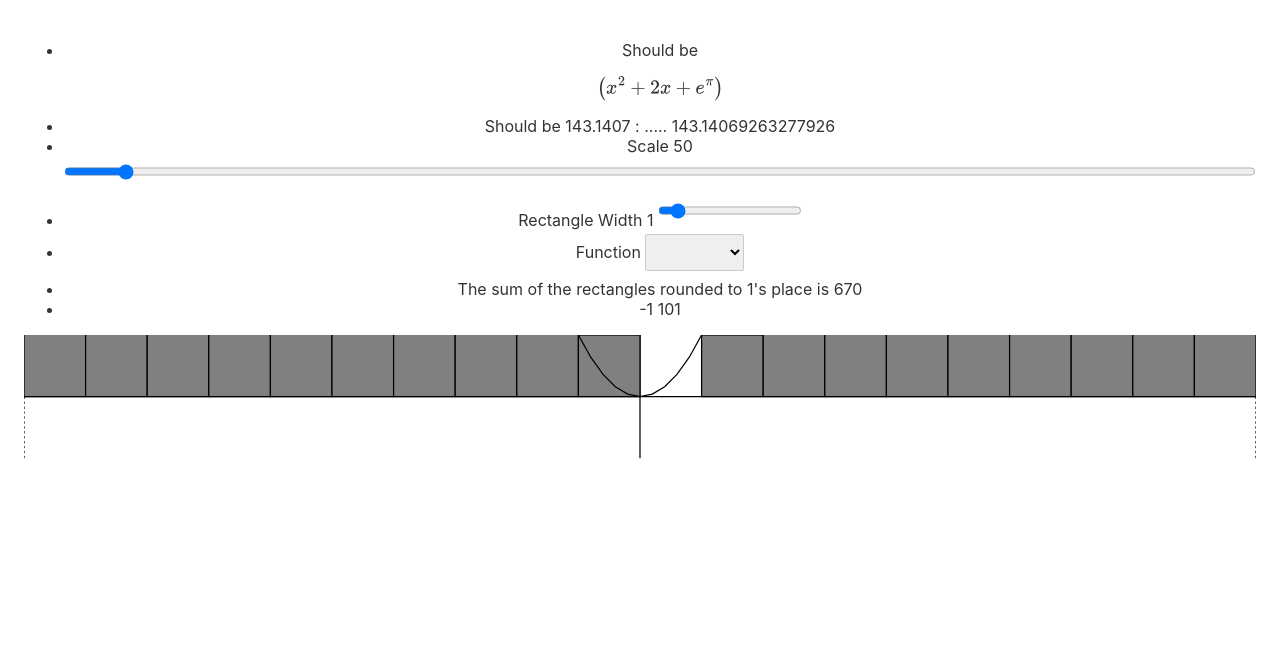
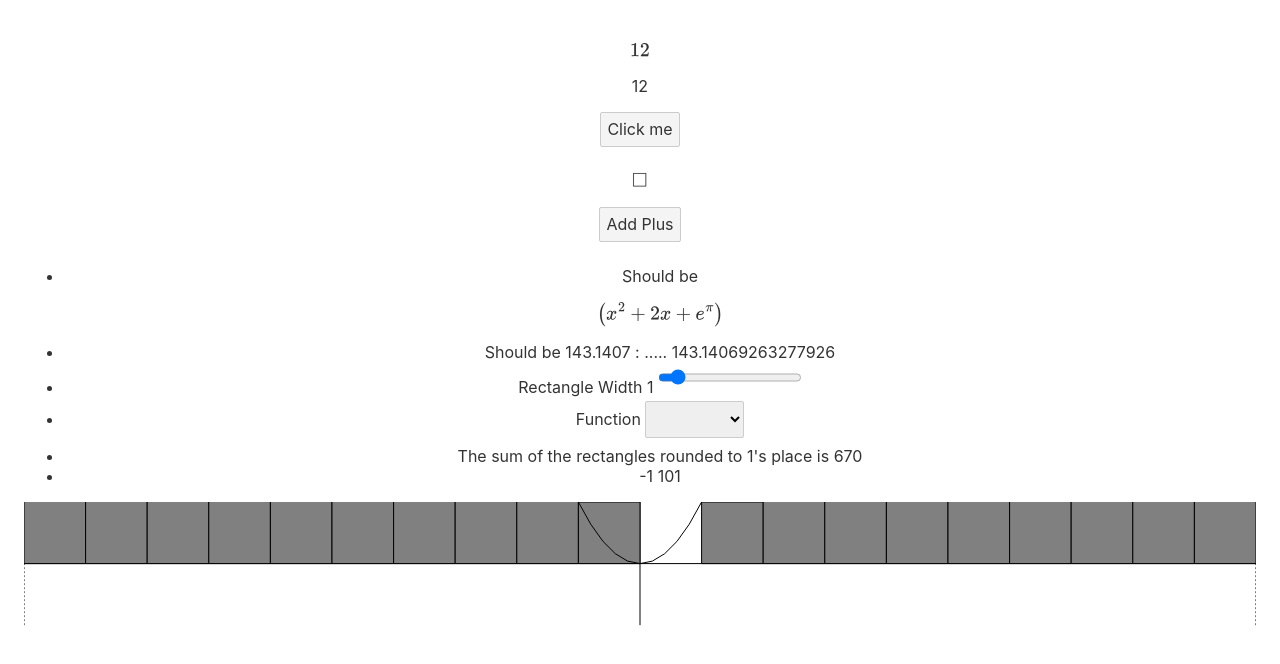
Before and after one commit to nchlsb/early-calc, a Svelte app: page / in a window 1280 px wide. Shown: the top 664 px of the page. Built offline with nearby package versions, Linux system fonts and the light colour scheme.

Commit message:
Trying equation input with mathJax, but found problem

```diff
--- a/src/App.svelte
+++ b/src/App.svelte
@@ -1,6 +1,7 @@
 <script lang="ts">
 	import { result, tex } from './expression'
-	import {maxBy, minBy, orElse, range, sumBy} from "./helpers";
+	import type { Maybe } from "./helpers";
+	import { endSwitch, maxBy, minBy, orElse, range, sumBy } from "./helpers";
 	import { onMount } from 'svelte';
 
 	type Point = {
@@ -65,8 +66,6 @@
 		};
 	});
 
-	let scale = 50;
-
 	onMount(() => {
 		let script = document.createElement('script');
 		script.src = "https://cdn.jsdelivr.net/npm/mathjax@3/es5/tex-svg.js";
@@ -94,11 +93,69 @@
 		9. ( )Dragging uppwer and lower bounds on graph
 		10.( ) Highlight over or under estimations as differnt color
 		11.( ) Math shold work out so scale varible is always 1 px
+		12.( ) Copy out math as text
 */
+
+type IncompleteExpression = {
+	kind: 'Plus'
+	left: IncompleteExpression
+	right: IncompleteExpression
+} | {
+	kind: '1'
+} | {
+	kind: 'Active'
+} | {
+	kind: 'Inactive'
+}
+
+function render(expression: IncompleteExpression): string {
+	switch (expression.kind) {
+		case 'Plus': return `\\left(${render(expression.left)} + ${render(expression.right)} \\right)`
+		case '1': return '1'
+		case 'Active': return '\\square'
+		case 'Inactive': return '\\blacksquare'
+	} endSwitch(expression)
+}
+
+function turnActiveIntoPlus(expression: IncompleteExpression): IncompleteExpression {
+	console.log('Calling Jaffa')
+	switch (expression.kind) {
+		case '1': return {kind: '1'};
+		case 'Inactive': return {kind: 'Inactive'};
+		case 'Active': return {kind: 'Plus', left: {kind: 'Active'}, right: {kind: 'Inactive'}};
+		case 'Plus': return {kind: 'Plus', left: turnActiveIntoPlus(expression.left), right: turnActiveIntoPlus(expression.right)}
+	} endSwitch(expression)
+}
+
+function hasActive(expression: IncompleteExpression): boolean {
+	switch (expression.kind) {
+		case '1': return false;
+		case 'Inactive': return false;
+		case 'Active': return true;
+		case 'Plus': return hasActive(expression.left) || hasActive(expression.right);
+	} endSwitch(expression)
+}
+
+let expression: IncompleteExpression = {kind: 'Active'}
+
+let brett: number = 12
 
 </script>
 
 <main>
+	<p>$$ {brett} $$</p>
+	<p>{brett}</p>
+	<button on:click={() => {
+		brett++;
+		MathJax.Hub.Queue(["Typeset", MathJax.Hub]);
+	}}>Click me </button>
+
+	$$ { render(expression) } $$
+	<button on:click={() => {
+		expression = turnActiveIntoPlus(expression);
+		MathJax.Hub.Queue(["Typeset", MathJax.Hub])
+	}}> Add Plus </button>
+
 	<ul>
 		<li>
 			Should be \[ {tex} \]
@@ -106,10 +163,6 @@
 
 		<li>
 			Should be 143.1407 : ..... {result}
-		</li>
-		<li>
-			Scale {scale}
-			<input class="bound-range" type="range" min={10} max={1000} bind:value={scale}>
 		</li>
 		<li>
 			Rectangle Width {dx}
@@ -129,35 +182,35 @@
 		<li>{yMinBound} {yMaxBound}</li>
 	</ul>
 
-	<svg class="cartesian" viewBox="{xMinBound * scale} {yMinBound * scale} {(xMaxBound - xMinBound) * scale} {(yMaxBound - yMinBound)  * scale}">
+	<svg class="cartesian" viewBox="{xMinBound} {yMinBound} {(xMaxBound - xMinBound)} {(yMaxBound - yMinBound) }">
 		<g>
 			<!-- x and y axis -->
-			<line stroke="black" fill="none" x1={xMinBound * scale} y1="0" x2={xMaxBound * scale} y2="0" />
-			<line stroke="black" fill="none" x1="0" y1={yMinBound * scale} x2="0" y2={yMaxBound * scale} />
+			<line stroke="black" fill="none" x1={xMinBound} y1="0" x2={xMaxBound} y2="0" />
+			<line stroke="black" fill="none" x1="0" y1={yMinBound} x2="0" y2={yMaxBound} />
 
 			<!-- bounds of intergral -->
-			<line stroke="black" stroke-dasharray="2,2" fill="none" x1={integralLowerBound * scale} y1={yMinBound * scale} x2={integralLowerBound * scale} y2={yMaxBound * scale} />
-			<line stroke="black" stroke-dasharray="2,2" fill="none" x1={integralUpperBound * scale} y1={yMinBound * scale} x2={integralUpperBound * scale} y2={yMaxBound * scale} />
+			<line stroke="black" stroke-dasharray="2,2" fill="none" x1={integralLowerBound} y1={yMinBound} x2={integralLowerBound} y2={yMaxBound} />
+			<line stroke="black" stroke-dasharray="2,2" fill="none" x1={integralUpperBound} y1={yMinBound} x2={integralUpperBound} y2={yMaxBound} />
 
 			<!-- rectangles -->
 			{#each riemannRectangles as rectangle}
 					<rect
 						class="riemann-rectangle"
-						x={rectangle.lowerLeftCorner.x * scale}
-						y={rectangle.lowerLeftCorner.y * scale}
-						width={rectangle.width * scale}
-						height={rectangle.height * scale}
+						x={rectangle.lowerLeftCorner.x}
+						y={rectangle.lowerLeftCorner.y}
+						width={rectangle.width}
+						height={rectangle.height}
 					/>
 			{/each}
 
 			<!-- graph of function -->
-			<polyline stroke="black" fill="none" points={points.map(point => `${point.x * scale},${point.y * scale}`).join(' ')} />
+			<polyline stroke="black" fill="none" points={points.map(point => `${point.x},${point.y}`).join(' ')} />
 
 		</g>
 	</svg>
 
-	<input class="bound-range" type="range" min={xMinBound} max={xMaxBound} bind:value={integralLowerBound}>
-	<input class="bound-range" type="range" min={xMinBound} max={xMaxBound} bind:value={integralUpperBound}>
+	<input class="bound-range" type="range" min={xMinBound} max={xMaxBound} step=".01" bind:value={integralLowerBound}>
+	<input class="bound-range" type="range" min={xMinBound} max={xMaxBound} step=".01" bind:value={integralUpperBound}>
 
 	<input type="number" max={xMaxBound - 1} bind:value={xMinBound}>
 	<input type="number" min={xMinBound + 1} bind:value={xMaxBound}>
@@ -184,8 +237,9 @@
 		stroke-width: 1;
 	}
 
-	line {
+	line, rect, polyline {
 		stroke-width: 1px;
+		vector-effect: non-scaling-stroke;
 	}
 
 	@media (min-width: 640px) {
--- a/src/expression.ts
+++ b/src/expression.ts
@@ -1,4 +1,4 @@
-import { productBy, sumBy } from "./helpers";
+import { productBy, sumBy, endSwitch } from "./helpers";
 
 export let brett = 'brett'
 
@@ -241,8 +241,3 @@ export function toTeX(expression: Expression): string {
 }
 
 export const tex = toTeX(brettsFavorite);
-
-
-function endSwitch(x: never): never {
-    throw Error('Shouldn\'t get here.');
-}
--- a/src/helpers.ts
+++ b/src/helpers.ts
@@ -16,7 +16,7 @@ export function productBy<T>(array: T[], getNumber: (a: T) => number): number {
     return product;
 }
 
-type Maybe<T> = {
+export type Maybe<T> = {
     kind: 'Just'
     value: T
 } | {
@@ -64,3 +64,7 @@ export function range(n: number): number[] {
 
     return retVal;
 }
+
+export function endSwitch(x: never): never {
+    throw Error('Shouldn\'t get here.');
+}
```
